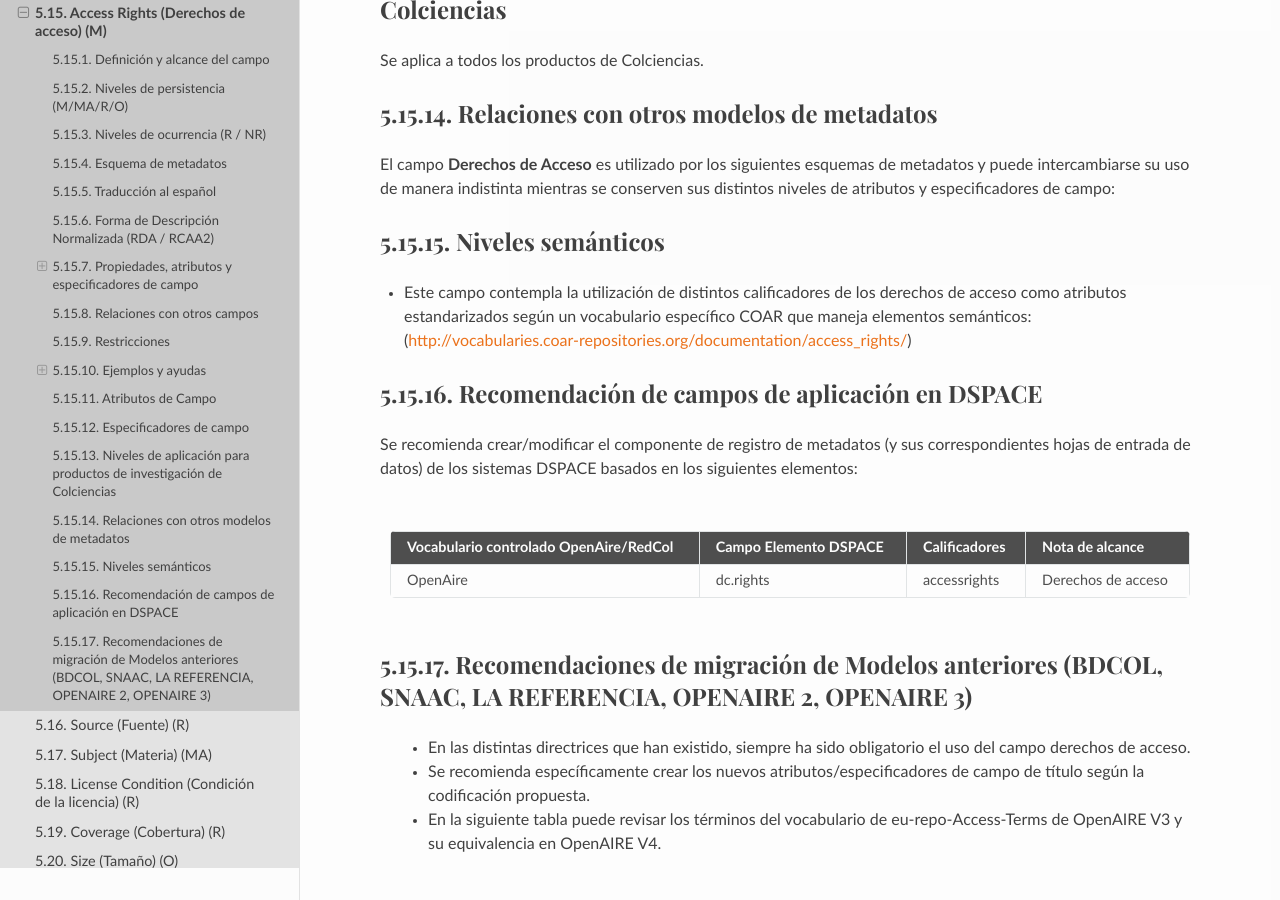
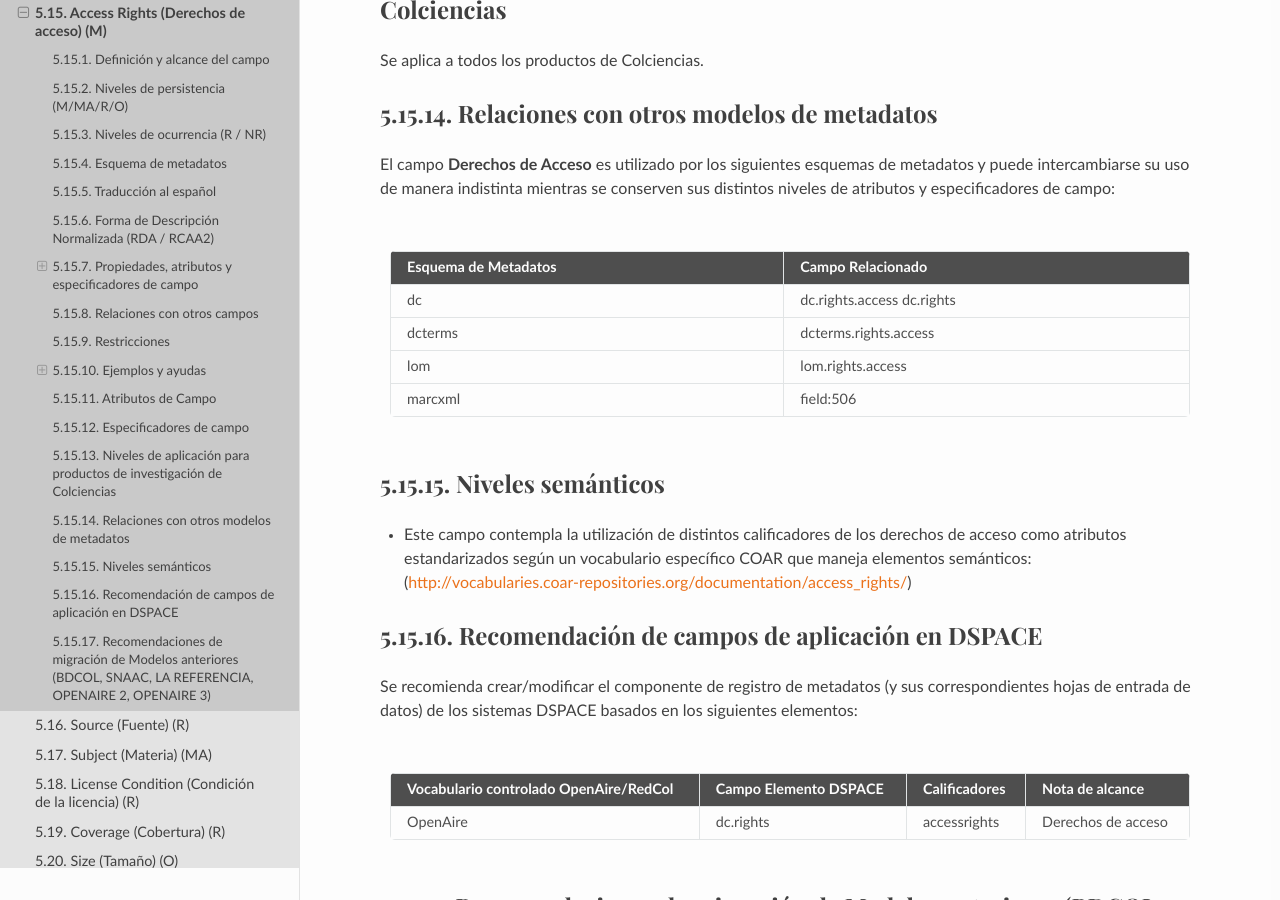
Before and after one commit to rcic/openaire4, a Sphinx documentation site: the page built from docs/field_accessrights.rst, in a window 1280 px wide and 900 px high, scrolled down 3018 px. Built offline with Sphinx 7.4.7 and the Read the Docs theme 2.0.0, drawn with Linux system fonts in a browser that asks for light colours; some web fonts are replaced; a script that is not in the unit is left out.

Commit message:
correcion tabla

```diff
--- a/docs/field_accessrights.rst
+++ b/docs/field_accessrights.rst
@@ -138,7 +138,15 @@ Relaciones con otros modelos de metadatos
 -----------------------------------------
 El campo **Derechos de Acceso** es utilizado por los siguientes esquemas de metadatos y puede intercambiarse su uso de manera indistinta mientras se conserven sus distintos niveles de atributos y especificadores de campo:
 
-..
+======================  =======================
+Esquema de Metadatos    Campo Relacionado
+======================  =======================
+dc                      dc.rights.access
+                        dc.rights
+dcterms                 dcterms.rights.access
+lom                     lom.rights.access
+marcxml                 field:506
+======================  =======================
 
 +----------------------+-----------------------+
 | Esquema de Metadatos | Campo Relacionado     |
```
